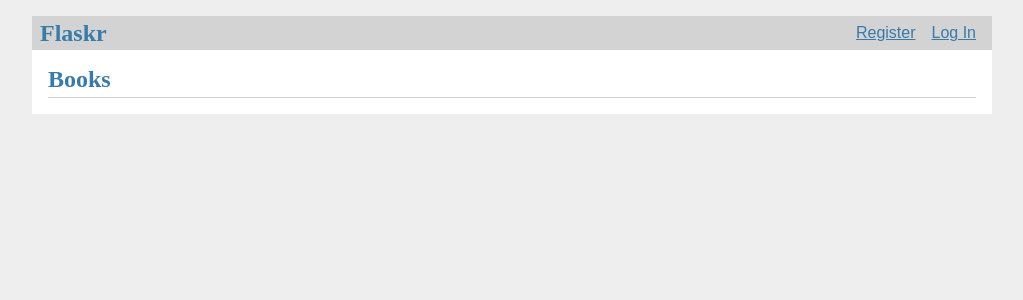
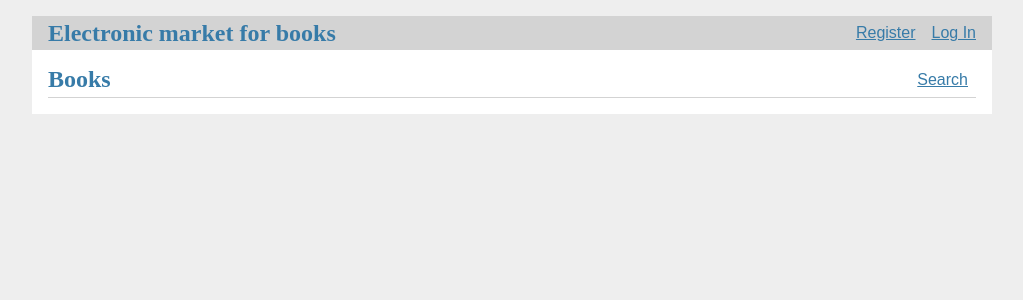
Before and after one commit to Wuldnarp/lfs-bookstore, a Flask app: page / in a window 1280 px wide. Shown: the top 300 px of the page, without its empty margins (128-1151 px from the left). Run offline with Flask 3, Linux system fonts and the light colour scheme; data that the repository does not hold is empty.

Commit message:
search (#4)
Co-authored-by: Emre Eker <EmreEker@outlook.dk>

```diff
--- a/flaskr/store.py
+++ b/flaskr/store.py
@@ -16,6 +16,21 @@ def index():
         ' FROM book p JOIN user u ON p.sellerID = u.id'
     ).fetchall()
     return render_template('store/index.html', books=books)
+
+@bp.route('/search', methods=('GET', 'POST'))
+def search():
+
+    if request.method == 'POST':
+        search_value = request.form['search']
+
+        results = get_db().execute(
+            "SELECT * FROM book p JOIN user u ON p.sellerID = u.id WHERE title LIKE ? OR author LIKE ? OR year LIKE ? OR edition LIKE ? OR publisher LIKE ? OR condition LIKE ? OR description LIKE ? OR price LIKE ? OR username LIKE ? ",
+            ('%' + search_value + '%',) * 9
+        ).fetchall()
+        return render_template('store/search.html', results=results)
+
+    return render_template('store/search.html')
+
 
 @bp.route('/create', methods=('GET', 'POST'))
 @login_required
--- a/flaskr/templates/base.html
+++ b/flaskr/templates/base.html
@@ -1,8 +1,8 @@
 <!doctype html>
-<title>{% block title %}{% endblock %} - Flaskr</title>
+<title>{% block title %}{% endblock %} - Electronic market for books</title>
 <link rel="stylesheet" href="{{ url_for('static', filename='style.css') }}">
 <nav>
-  <h1>Flaskr</h1>
+  <h1><a href="{{ url_for('index') }}">Electronic market for books</a></h1>
   <ul>
     {% if g.user %}
       <li><span>{{ g.user['username'] }}</span>
--- a/flaskr/templates/store/index.html
+++ b/flaskr/templates/store/index.html
@@ -2,6 +2,7 @@
 
 {% block header %}
   <h1>{% block title %}Books{% endblock %}</h1>
+  <a class="action" href="{{ url_for('store.search') }}">Search</a>
   {% if g.user %}
     <a class="action" href="{{ url_for('store.create') }}">New</a>
   {% endif %}
@@ -22,7 +23,6 @@
           <div class="description">Description: {{ book['description'] }}</div>
           <div class="price">Price: {{ book['price'] }}</div>
           <div class="seller">Seller: {{ book['username'] }}</div>
-
         </div>
         {% if g.user['id'] == book['sellerID'] %}
           <a class="action" href="{{ url_for('store.update', id=book['id']) }}">Edit</a>
```
Also changed, not shown: flaskr/templates/store/search.html (added, +32 -0 lines).
